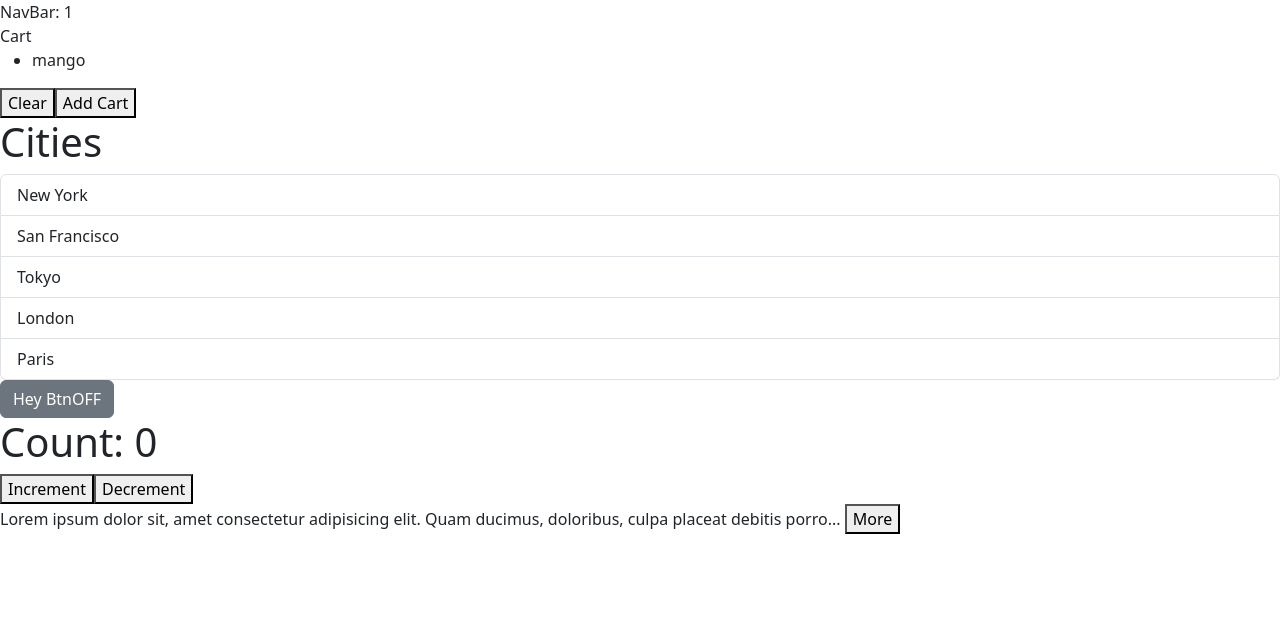
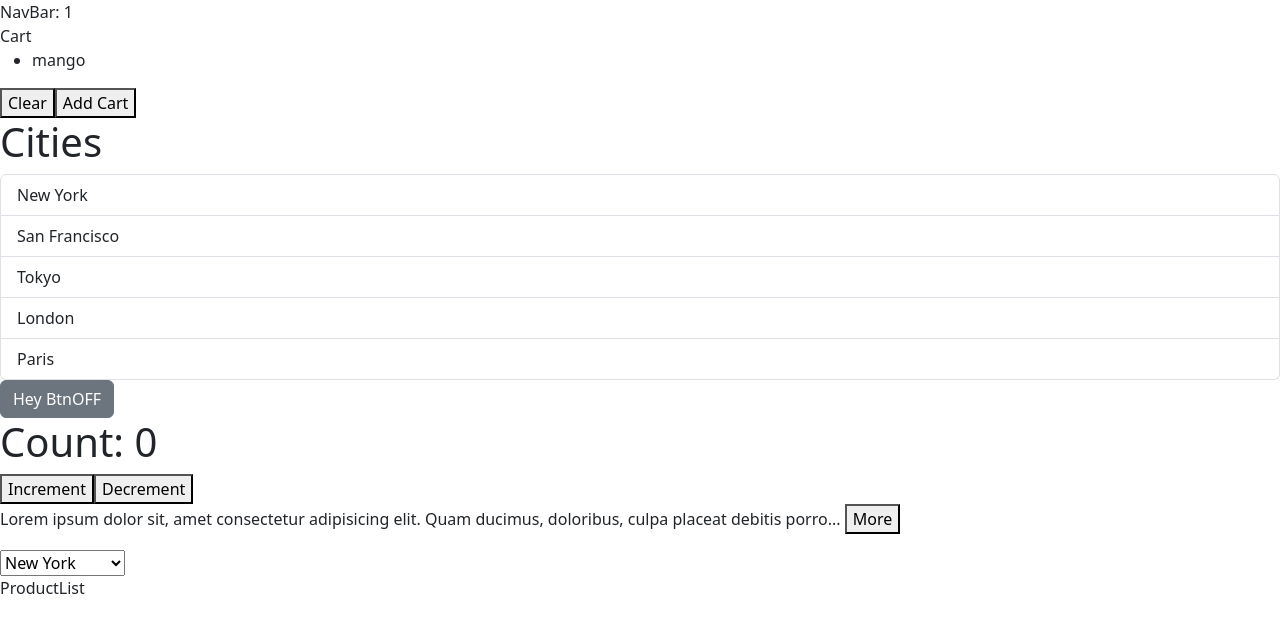
Before and after one commit to ValdecirDesenv/react_testing, a React (Vite) app: page / in a window 1280 px wide. Shown: the top 632 px of the page. Built offline with nearby package versions, Linux system fonts and the light colour scheme.

Commit message:
sample useEffect

```diff
--- a/src/App.tsx
+++ b/src/App.tsx
@@ -1,11 +1,12 @@
 import ListGroup from "./components/ListGroup";
 import Alert from "./components/Alert";
 import BtnState from "./components/BtnState";
-import { useState } from "react";
+import { useEffect, useState } from "react";
 import CountEvent from "./components/countEvent";
 import Navbar from "./components/NavBar";
 import Cart from "./components/Cart";
 import ExpandableText from "./components/ExpandableText";
+import ProductList from "./components/ProductList";
 
 function App() {
   let items = ["New York", "San Francisco", "Tokyo", "London", "Paris"];
@@ -24,6 +25,7 @@ function App() {
     discount: 0,
     items: [{ id: 1, title: "mango", quantity: 1, price: 2.5 }],
   });
+  const [category, setCategory] = useState("");
   const [stAlert, setStAlert] = useState(false);
   const toggleAlert = () => {
     setStAlert(!stAlert);
@@ -99,6 +101,15 @@ function App() {
           aliquam dolore delectus.
         </ExpandableText>
       </div>
+      <select onChange={(event) => setCategory(event.target.value)}>
+        {items.map((item, index) => (
+          <option key={index} value={item}>
+            {item}
+          </option>
+        ))}
+      </select>
+
+      <ProductList category={category} />
     </>
   );
 }
--- /dev/null
+++ b/src/components/ProductList.tsx
@@ -0,0 +1,14 @@
+import React, { useEffect, useState } from "react";
+
+const ProductList = ({ category }: { category: String }) => {
+  const [products, setProducts] = useState<String[]>([]);
+
+  useEffect(() => {
+    console.log("Fetching products... in ,", category);
+    setProducts(["clothes", "shoes", "bags"]);
+  }, [category]);
+
+  return <div>ProductList</div>;
+};
+
+export default ProductList;
```
